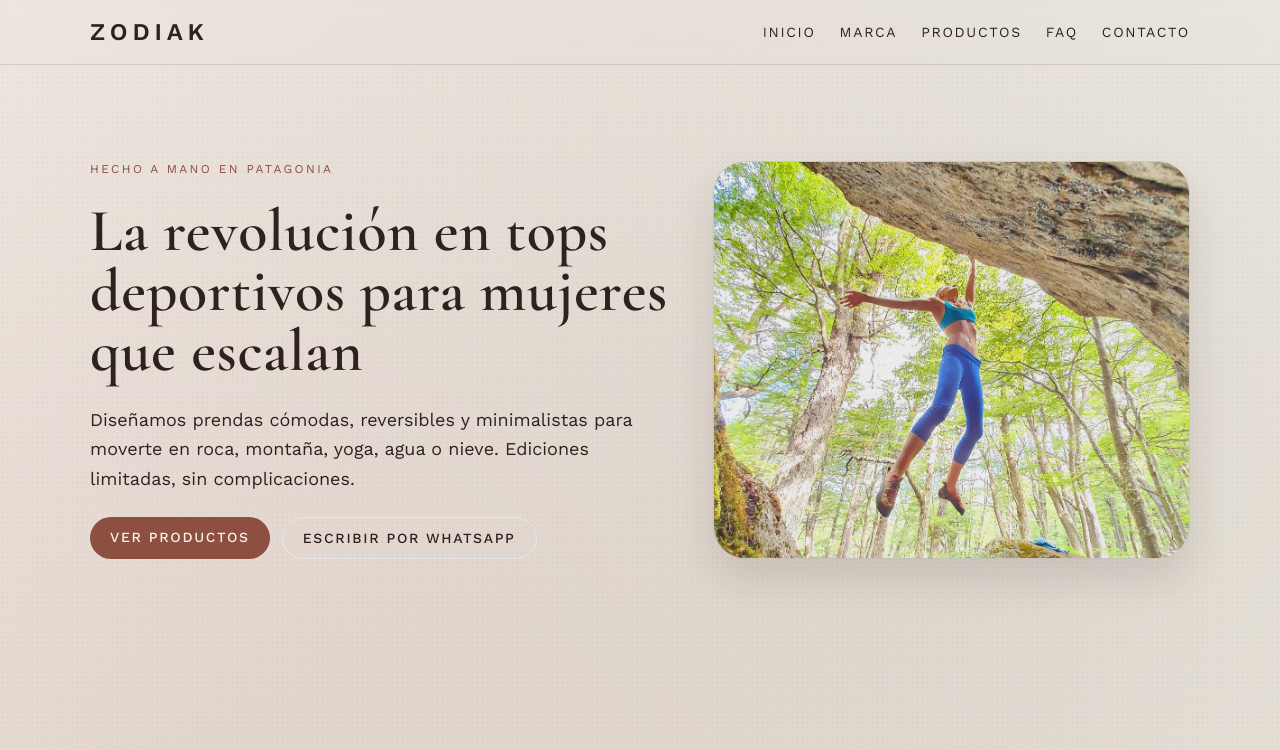
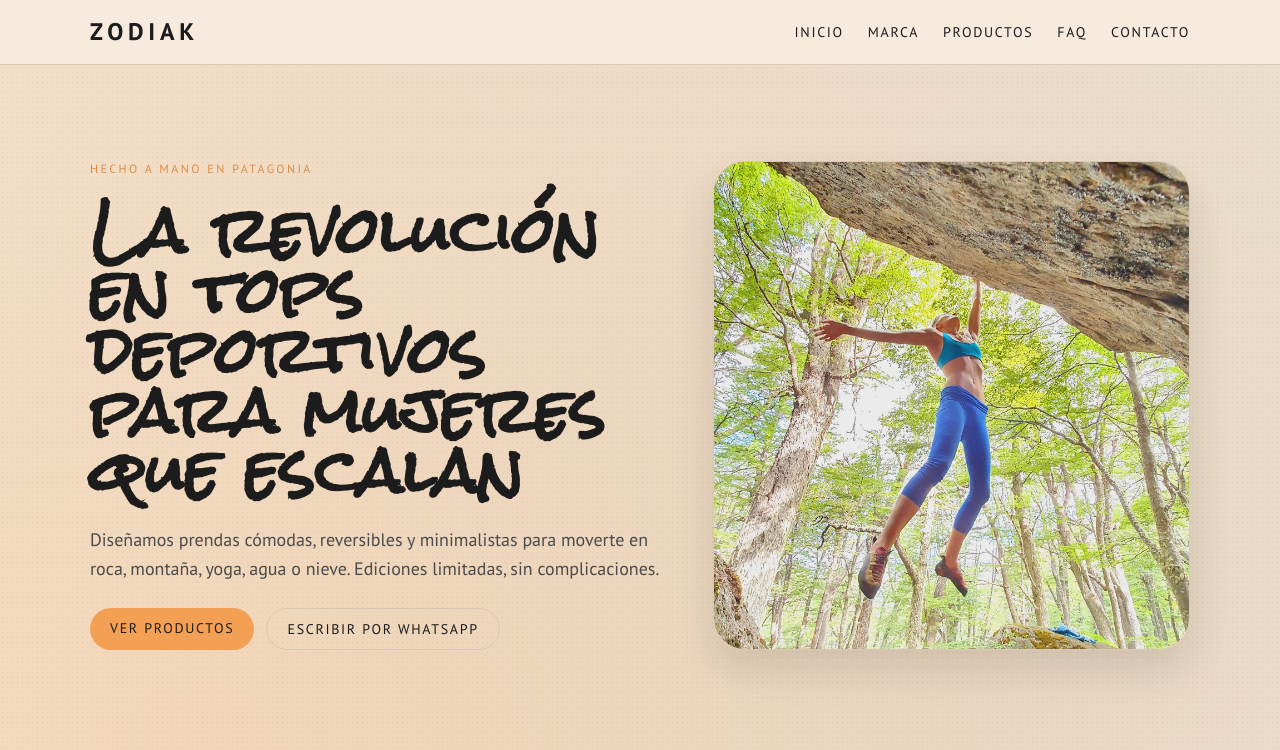
Before and after one commit to elevyg/zodiak-web, a Next.js app: page / in a window 1280 px wide. Shown: the top 750 px of the page. Built offline with nearby package versions, Linux system fonts and the light colour scheme.

Commit message:
feat: update styles and colors in Tailwind configuration and global CSS

```diff
--- a/src/app/globals.css
+++ b/src/app/globals.css
@@ -3,11 +3,19 @@
 @tailwind utilities;
 
 :root {
-  --ink: #2e2220;
-  --clay: #8d4f40;
-  --sand: #d7b89f;
-  --cream: #f8f2ea;
-  --moss: #47593f;
+  --color-bg: #f6ebdc;
+  --color-accent: #f4a054;
+  --color-ink: #1c1c1c;
+
+  --bg: var(--color-bg);
+  --surface: #fbf4ea;
+  --surface-strong: #f2e4d2;
+  --accent: var(--color-accent);
+  --accent-strong: #dc8d46;
+  --ink: var(--color-ink);
+  --ink-muted: #4a4a4a;
+  --border: #d9c9b4;
+  --inverse: #fffdf9;
 }
 
 * {
@@ -22,9 +30,9 @@ body {
   margin: 0;
   color: var(--ink);
   background:
-    radial-gradient(circle at 15% 20%, rgba(141, 79, 64, 0.15), transparent 40%),
-    radial-gradient(circle at 80% 10%, rgba(71, 89, 63, 0.12), transparent 35%),
-    linear-gradient(180deg, #f9f4ee 0%, #f5ede4 50%, #efe2d3 100%);
+    radial-gradient(circle at 16% 18%, rgba(244, 160, 84, 0.24), transparent 42%),
+    radial-gradient(circle at 84% 12%, rgba(28, 28, 28, 0.07), transparent 35%),
+    linear-gradient(180deg, var(--bg) 0%, #f8eddc 52%, #f3e6d5 100%);
   min-height: 100vh;
 }
 
@@ -33,15 +41,15 @@ body::before {
   position: fixed;
   inset: 0;
   pointer-events: none;
-  opacity: 0.08;
-  background-image: radial-gradient(#2e2220 0.4px, transparent 0.4px);
+  opacity: 0.07;
+  background-image: radial-gradient(var(--ink) 0.4px, transparent 0.4px);
   background-size: 5px 5px;
 }
 
 h1,
 h2,
 h3 {
-  font-family: var(--font-display), serif;
+  font-family: var(--font-display), sans-serif;
   letter-spacing: 0.01em;
 }
 
--- a/src/app/layout.tsx
+++ b/src/app/layout.tsx
@@ -1,17 +1,18 @@
 import type { Metadata } from "next";
-import { Cormorant_Garamond, Work_Sans } from "next/font/google";
+import { PT_Sans, Rock_Salt } from "next/font/google";
 import "./globals.css";
 
-const cormorant = Cormorant_Garamond({
+const rockSalt = Rock_Salt({
   subsets: ["latin"],
   variable: "--font-display",
-  weight: ["500", "600", "700"]
+  weight: "400"
 });
 
-const workSans = Work_Sans({
+const ptSans = PT_Sans({
   subsets: ["latin"],
   variable: "--font-body",
-  weight: ["400", "500", "600"]
+  style: ["normal", "italic"],
+  weight: ["400", "700"]
 });
 
 export const metadata: Metadata = {
@@ -26,7 +27,7 @@ export default function RootLayout({
   children: React.ReactNode;
 }>) {
   return (
-    <html lang="es" className={`${cormorant.variable} ${workSans.variable}`}>
+    <html lang="es" className={`${rockSalt.variable} ${ptSans.variable}`}>
       <body style={{ fontFamily: "var(--font-body)" }}>{children}</body>
     </html>
   );
--- a/src/app/page.tsx
+++ b/src/app/page.tsx
@@ -43,7 +43,7 @@ export default async function HomePage() {
         <FAQSection items={faq} />
         <ContactSection contact={site.contact} instagram={site.social.instagram} />
       </main>
-      <footer className="container-shell border-t border-black/15 py-8 text-xs uppercase tracking-[0.12em] text-ink/60">
+      <footer className="container-shell border-t border-border py-8 text-xs uppercase tracking-[0.12em] text-inkMuted">
         © {new Date().getFullYear()} Zodiak. Hecho en Patagonia.
       </footer>
     </>
--- a/src/components/sections/brand-section.tsx
+++ b/src/components/sections/brand-section.tsx
@@ -14,7 +14,7 @@ export function BrandSection({ title, paragraphs, markdown }: BrandSectionProps)
     <section id="marca" className="container-shell py-16 md:py-24">
       <div className="grid gap-8 md:grid-cols-[0.8fr_1.2fr]">
         <h2 className="text-3xl font-semibold md:text-5xl">{title}</h2>
-        <div className="space-y-5 text-base leading-relaxed text-ink/85">
+        <div className="space-y-5 text-base leading-relaxed text-inkMuted">
           {paragraphs.map((paragraph) => (
             <p key={paragraph}>{paragraph}</p>
           ))}
--- a/src/components/sections/faq-section.tsx
+++ b/src/components/sections/faq-section.tsx
@@ -10,9 +10,9 @@ export function FAQSection({ items }: FAQSectionProps) {
       <h2 className="mb-8 text-3xl font-semibold md:text-5xl">Preguntas frecuentes</h2>
       <div className="space-y-4">
         {items.map((item) => (
-          <details key={item.question} className="group rounded-2xl border border-black/15 bg-[#fbf6f0] p-5">
+          <details key={item.question} className="group rounded-2xl border border-border bg-surface p-5">
             <summary className="cursor-pointer list-none text-lg font-medium">{item.question}</summary>
-            <p className="mt-3 leading-relaxed text-ink/80">{item.answer}</p>
+            <p className="mt-3 leading-relaxed text-inkMuted">{item.answer}</p>
           </details>
         ))}
       </div>
--- a/src/components/sections/gallery-section.tsx
+++ b/src/components/sections/gallery-section.tsx
@@ -11,7 +11,7 @@ export function GallerySection({ items }: GallerySectionProps) {
       <h2 className="mb-8 text-3xl font-semibold md:text-5xl">Galería</h2>
       <div className="columns-1 gap-4 sm:columns-2 md:columns-3">
         {items.map((item) => (
-          <figure key={item.src} className="mb-4 break-inside-avoid overflow-hidden rounded-2xl border border-black/10">
+          <figure key={item.src} className="mb-4 break-inside-avoid overflow-hidden rounded-2xl border border-border bg-surface">
             <Image
               src={item.src}
               alt={item.alt}
--- a/src/components/sections/header.tsx
+++ b/src/components/sections/header.tsx
@@ -6,14 +6,14 @@ type HeaderProps = {
 
 export function Header({ nav }: HeaderProps) {
   return (
-    <header className="sticky top-0 z-30 border-b border-black/10 bg-cream/90 backdrop-blur">
+    <header className="sticky top-0 z-30 border-b border-border bg-bg backdrop-blur">
       <div className="container-shell flex items-center justify-between py-4">
         <a href="#hero" className="text-2xl font-semibold tracking-[0.2em]">
           ZODIAK
         </a>
         <nav aria-label="Principal" className="flex max-w-[60vw] gap-4 overflow-x-auto text-xs uppercase tracking-[0.12em] md:max-w-none md:gap-6 md:text-sm">
           {nav.map((item) => (
-            <a key={item.href} href={item.href} className="transition hover:text-clay">
+            <a key={item.href} href={item.href} className="transition hover:text-accentStrong">
               {item.label}
             </a>
           ))}
--- a/src/components/sections/hero-section.tsx
+++ b/src/components/sections/hero-section.tsx
@@ -9,25 +9,25 @@ export function HeroSection({ hero }: HeroSectionProps) {
   return (
     <section id="hero" className="container-shell grid gap-10 py-16 md:grid-cols-[1.1fr_0.9fr] md:py-24">
       <div className="fade-up space-y-6">
-        <p className="text-xs uppercase tracking-[0.2em] text-clay">{hero.eyebrow}</p>
+        <p className="text-xs uppercase tracking-[0.2em] text-accentStrong">{hero.eyebrow}</p>
         <h1 className="text-4xl font-semibold leading-tight md:text-6xl">{hero.title}</h1>
-        <p className="max-w-prose text-lg leading-relaxed text-ink/80">{hero.subtitle}</p>
+        <p className="max-w-prose text-lg leading-relaxed text-inkMuted">{hero.subtitle}</p>
         <div className="flex flex-wrap gap-3">
           <a
             href={hero.ctaPrimary.href}
-            className="rounded-full bg-clay px-5 py-2.5 text-sm font-medium uppercase tracking-[0.12em] text-cream transition hover:bg-[#6f3d32]"
+            className="rounded-full bg-accent px-5 py-2.5 text-sm font-medium uppercase tracking-[0.12em] text-ink transition hover:bg-accentStrong"
           >
             {hero.ctaPrimary.label}
           </a>
           <a
             href={hero.ctaSecondary.href}
-            className="rounded-full border border-ink/30 px-5 py-2.5 text-sm font-medium uppercase tracking-[0.12em] transition hover:border-ink"
+            className="rounded-full border border-border px-5 py-2.5 text-sm font-medium uppercase tracking-[0.12em] transition hover:border-ink"
           >
             {hero.ctaSecondary.label}
           </a>
         </div>
       </div>
-      <div className="fade-up relative overflow-hidden rounded-[2rem] border border-black/10 shadow-card">
+      <div className="fade-up relative overflow-hidden rounded-[2rem] border border-border shadow-card">
         <Image
           src={hero.image}
           alt={hero.imageAlt}
--- a/tailwind.config.ts
+++ b/tailwind.config.ts
@@ -5,14 +5,18 @@ const config: Config = {
   theme: {
     extend: {
       colors: {
+        bg: "var(--bg)",
+        surface: "var(--surface)",
+        surfaceStrong: "var(--surface-strong)",
+        accent: "var(--accent)",
+        accentStrong: "var(--accent-strong)",
         ink: "var(--ink)",
-        clay: "var(--clay)",
-        sand: "var(--sand)",
-        cream: "var(--cream)",
-        moss: "var(--moss)"
+        inkMuted: "var(--ink-muted)",
+        border: "var(--border)",
+        inverse: "var(--inverse)"
       },
       boxShadow: {
-        card: "0 20px 40px rgba(35, 24, 21, 0.12)"
+        card: "0 20px 40px rgba(28, 28, 28, 0.12)"
       }
     }
   },
```
Also changed, not shown: src/components/sections/contact-section.tsx (+6 -6 lines), src/components/sections/products-section.tsx (+6 -6 lines).
